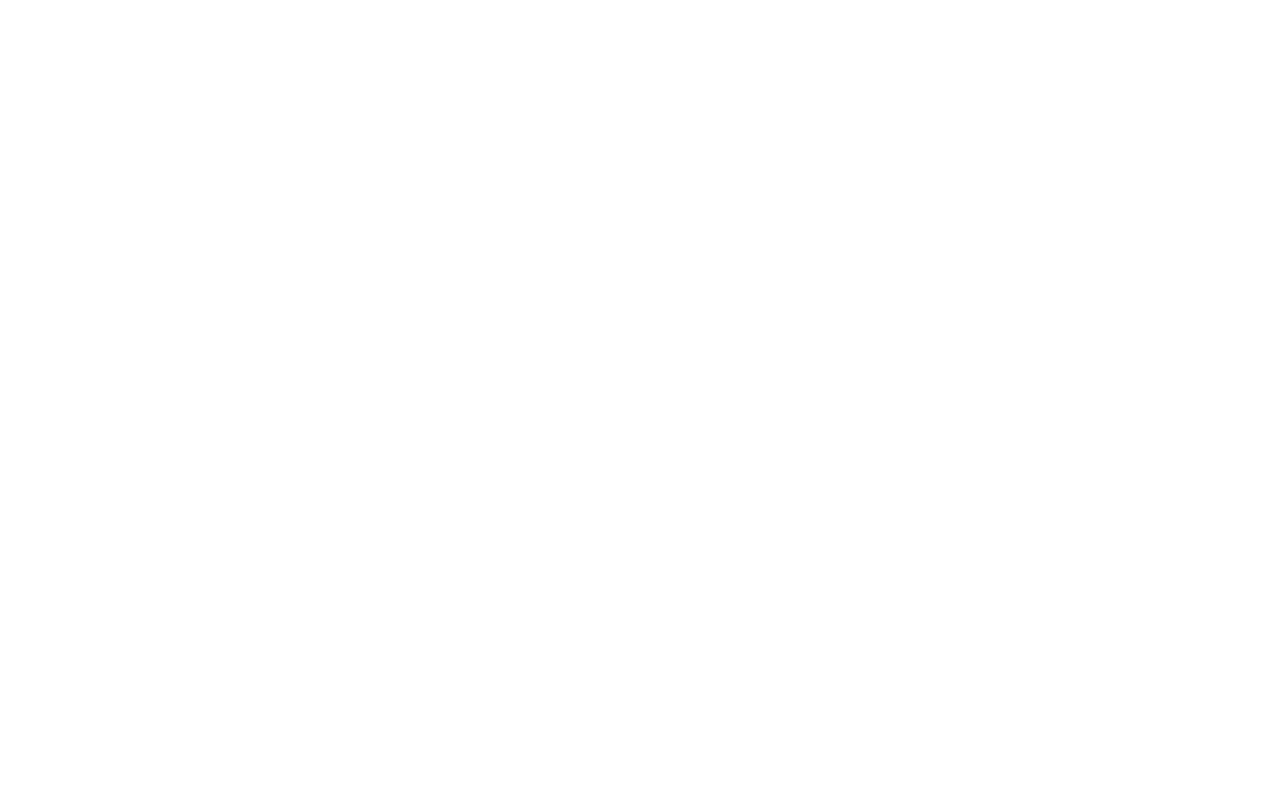
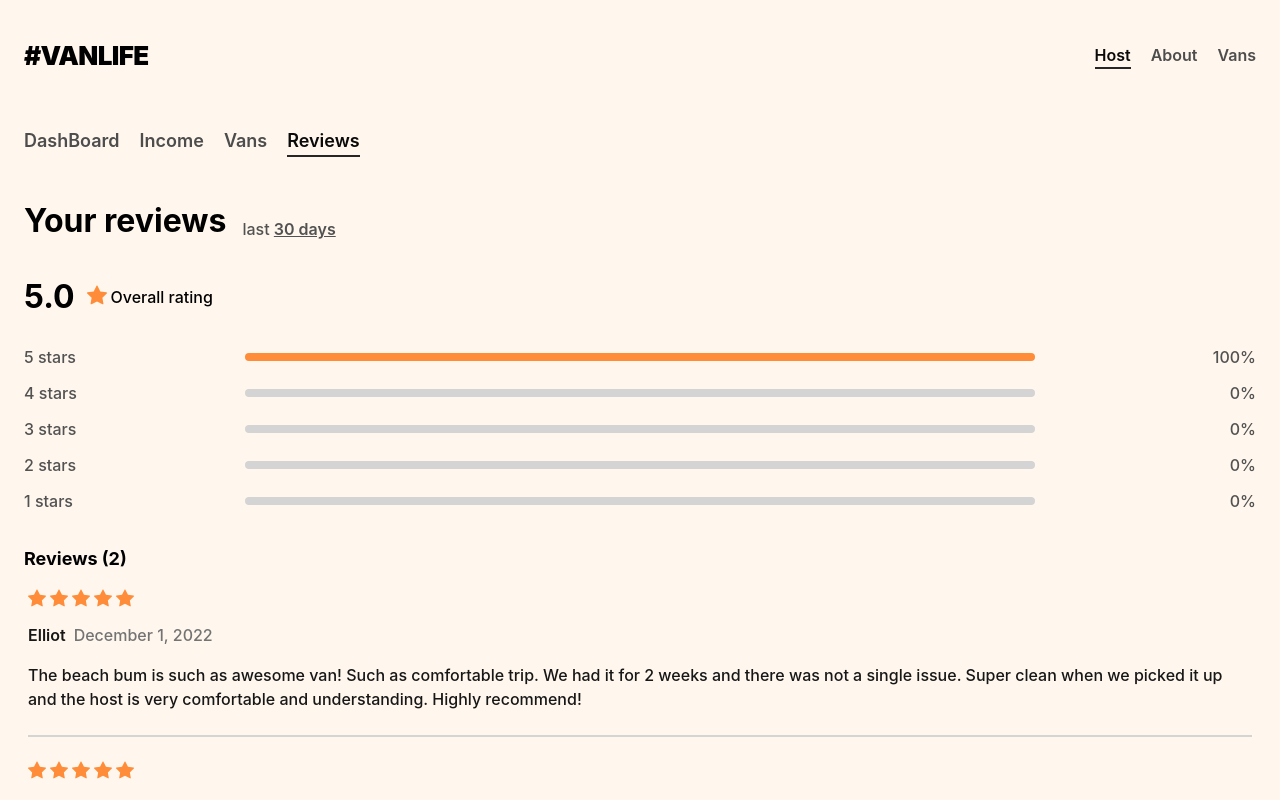
Before and after one commit to Sugu17/VanLife, a React (Vite) app: page /host/reviews in a window 1280 px wide. Before the commit this address had no page. Built offline with nearby package versions, Linux system fonts and the light colour scheme; what tailwind-override would draw is missing.

Commit message:
Created and added review card to HostReviewPage

```diff
--- a/src/App.tsx
+++ b/src/App.tsx
@@ -11,6 +11,7 @@
 import HostVanInfo from "./Pages/host/vans/HostVanInfo";
 import HostVansPage from "./Pages/host/vans/HostVansPage";
 import VansPage from "./Pages/vans/VansPage";
+import HostReviewPage from "./Pages/host/reviews/HostReviewPage";
 
 function App() {
   return (
@@ -29,6 +30,7 @@
             <Route path="photos" element={<HostVanImage />} />
           </Route>
           <Route path="income"></Route>
+          <Route path="reviews" element={<HostReviewPage />} />
         </Route>
       </Route>
     </Routes>
--- a/src/Components/review/ReviewBar.tsx
+++ b/src/Components/review/ReviewBar.tsx
@@ -5,15 +5,24 @@
 
 function ReviewBar(props: Props) {
   return (
-    <div className="flex flex-row flex-nowrap items-center gap-6 text-neutral-600">
+    <div
+      className="text-neutral-600 gap-6"
+      style={{
+        display: "grid",
+        gridTemplateColumns: "1fr 4fr 1fr",
+        alignItems: "center",
+      }}
+    >
       <span className="whitespace-nowrap">{props.stars} stars</span>
-      <div className="w-full">
+      <div className="rounded-xl overflow-hidden w-full bg-neutral-300 ">
         <div
-          className="h-2 bg-[#FF8C38] rounded-xl"
-          style={{ width: "100%" }}
+          className="h-2 bg-[#FF8C38] "
+          style={{ width: `${props.percentage}%` }}
         ></div>
       </div>
-      <span className="whitespace-nowrap">{props.percentage}%</span>
+      <span className="whitespace-nowrap justify-self-end">
+        {props.percentage}%
+      </span>
     </div>
   );
 }
--- a/src/Pages/host/reviews/HostReviewPage.tsx
+++ b/src/Pages/host/reviews/HostReviewPage.tsx
@@ -1,12 +1,61 @@
+import { BsStarFill } from "react-icons/bs";
+import ReviewBar from "../../../Components/review/ReviewBar";
+import ReviewCard from "./ReviewCard";
+
 function HostReviewPage() {
+  const reviews: { stars: number; percentage: number }[] = [
+    { stars: 5, percentage: 100 },
+    { stars: 4, percentage: 0 },
+    { stars: 3, percentage: 0 },
+    { stars: 2, percentage: 0 },
+    { stars: 1, percentage: 0 },
+  ];
+  const reviewBars = reviews.map((data, index) => (
+    <ReviewBar key={index} stars={data.stars} percentage={data.percentage} />
+  ));
   return (
-    <div>
-      <div className="flex flex-row gap-2 items-center">
-        <h2 className="text-[32px] font-bold">Your reviews</h2>
-        <span className="text-neutral-600">
-          last
-          <span className="font-bold underline">30 days</span>
+    <div className="flex flex-col gap-8">
+      {/* Review heading */}
+      <div className="flex flex-row gap-4 items-center">
+        <h2 className="text-[32px] leading-tight font-bold">Your reviews</h2>
+        <span className="self-end text-neutral-600">
+          last&nbsp;
+          <span className="font-semibold underline">30 days</span>
         </span>
+      </div>
+      {/* Review Ratings*/}
+      <div className="flex flex-col gap-6">
+        {/* Header */}
+        <div className="flex items-center gap-3">
+          <span className="text-[32px] font-bold">5.0</span>
+          <span className="flex gap-1">
+            <span className="text-[#FF8C38] text-xl">
+              <BsStarFill />
+            </span>
+            <span>Overall rating</span>
+          </span>
+        </div>
+        {/* Rating Bars */}
+        <div className="flex flex-col gap-3">{reviewBars}</div>
+      </div>
+      {/* Reviews */}
+      <div className="flex flex-col gap-4">
+        {/* Review Count */}
+        <h2 className="text-lg font-bold">Reviews (2)</h2>
+        <div className="flex flex-col gap-6 px-1">
+          <ReviewCard
+            date="December 1, 2022"
+            name="Elliot"
+            stars={5}
+            review="The beach bum is such as awesome van! Such as comfortable trip. We had it for 2 weeks and there was not a single issue. Super clean when we picked it up and the host is very comfortable and understanding. Highly recommend!"
+          />
+          <ReviewCard
+            date="November 23, 2022"
+            name="Sandy"
+            stars={5}
+            review="This is our third time using the Modest Explorer for our travels and we love it! No complaints, absolutely perfect!"
+          />
+        </div>
       </div>
     </div>
   );
--- /dev/null
+++ b/src/Pages/host/reviews/ReviewCard.tsx
@@ -0,0 +1,33 @@
+import { BsStarFill } from "react-icons/bs";
+
+interface Props {
+  stars: number;
+  name: string;
+  date: string;
+  review: string;
+}
+
+function ReviewCard(props: Props) {
+  const reviewStars = [];
+  for (let i = 0; i < props.stars; ++i) {
+    reviewStars.push(
+      <span className="text-[#FF8C38] text-lg">
+        <BsStarFill />
+      </span>
+    );
+  }
+  return (
+    <div className="pb-6 border-b-2 border-neutral-300 flex flex-col gap-4">
+      {/* Review Stars */}
+      <div className="flex gap-1">{reviewStars}</div>
+      {/* Reviewer name and date */}
+      <div className="flex gap-2 capitalize">
+        <h3 className="font-semibold text-neutral-900">{props.name}</h3>
+        <span className="text-neutral-500">{props.date}</span>
+      </div>
+      {/* Review */}
+      <p className="text-neutral-900 text-left">{props.review}</p>
+    </div>
+  );
+}
+export default ReviewCard;
```
